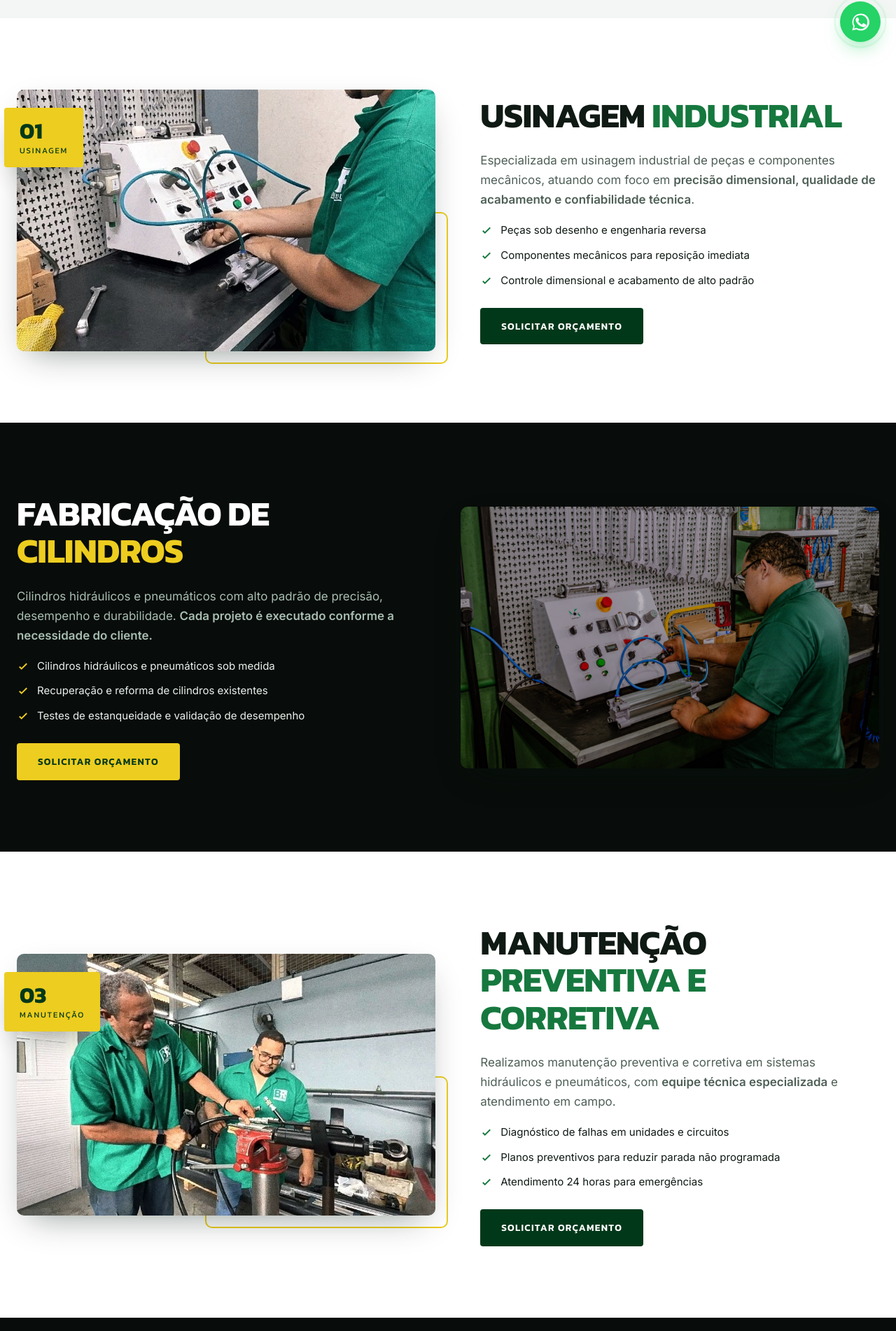
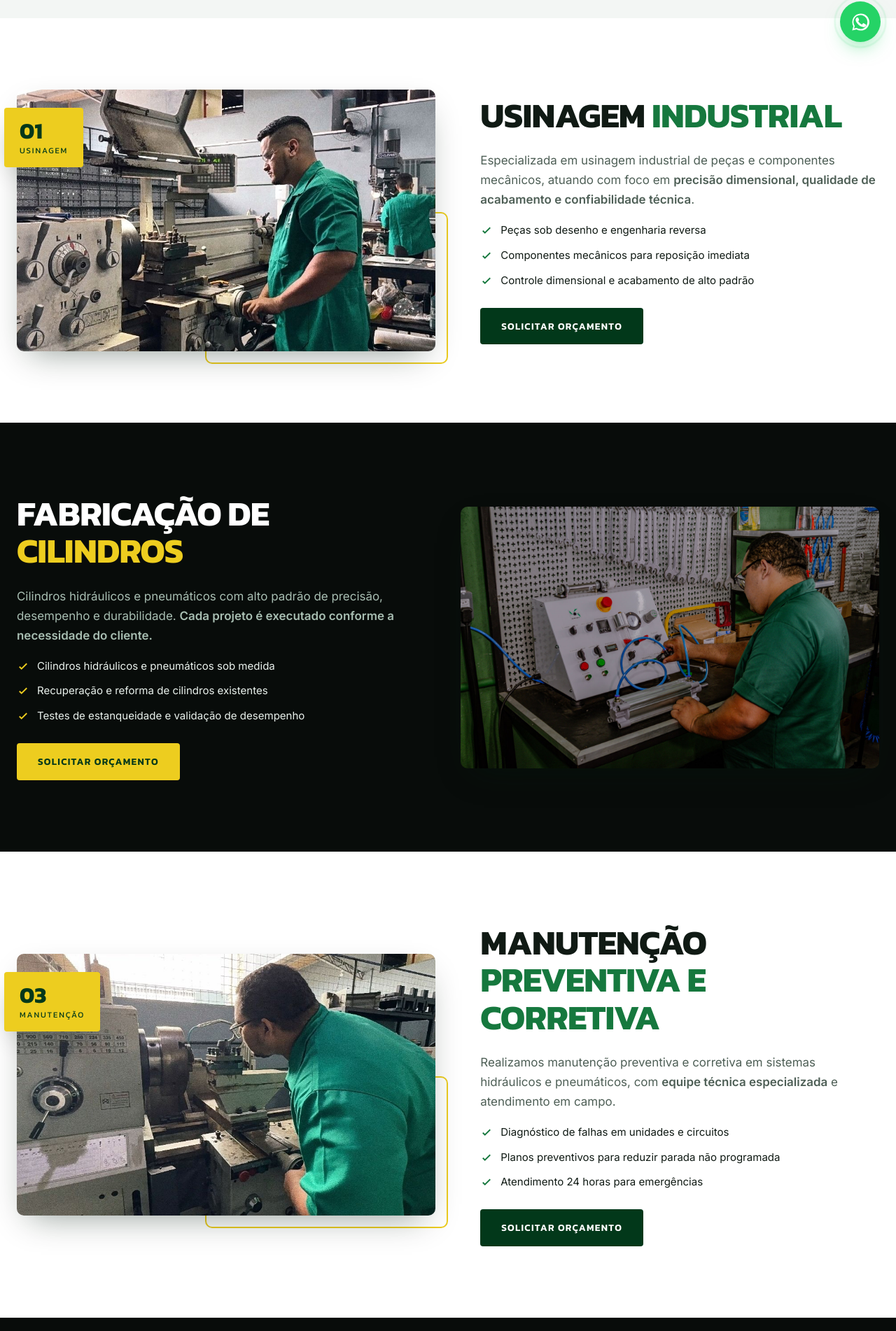
Before and after one commit to Vitoriamotaasm/brhidraulica, a plain HTML site: page servicos.html in a window 1280 px wide. Shown: the part 718-2620 px from the top of the page at 70% size. Drawn offline with Linux system fonts and the light colour scheme.

Commit message:
fix: conserta a imagem do servico

```diff
--- a/servicos.html
+++ b/servicos.html
@@ -167,7 +167,7 @@
   <div class="wrap">
     <div class="about">
       <div class="about__media" data-reveal="left">
-        <div class="frame"><img src="assets/img/br hidráulica - parelho branco.jpg" alt="Centro de usinagem" loading="lazy"></div>
+        <div class="frame"><img src="assets/img/servico-usinagem.jpg" alt="Centro de usinagem" loading="lazy"></div>
         <div class="about__badge"><b>01</b><small>Usinagem</small></div>
       </div>
       <div data-reveal="right">
@@ -212,7 +212,7 @@
   <div class="wrap">
     <div class="about">
       <div class="about__media" data-reveal="left">
-        <div class="frame"><img src="assets/img/br hidráulica - pessoa trabalhando.jpg" alt="Manutenção de máquinas" loading="lazy"></div>
+        <div class="frame"><img src="assets/img/servico-manuntencao.jpg" alt="Manutenção de máquinas" loading="lazy"></div>
         <div class="about__badge"><b>03</b><small>Manutenção</small></div>
       </div>
       <div data-reveal="right">
```
